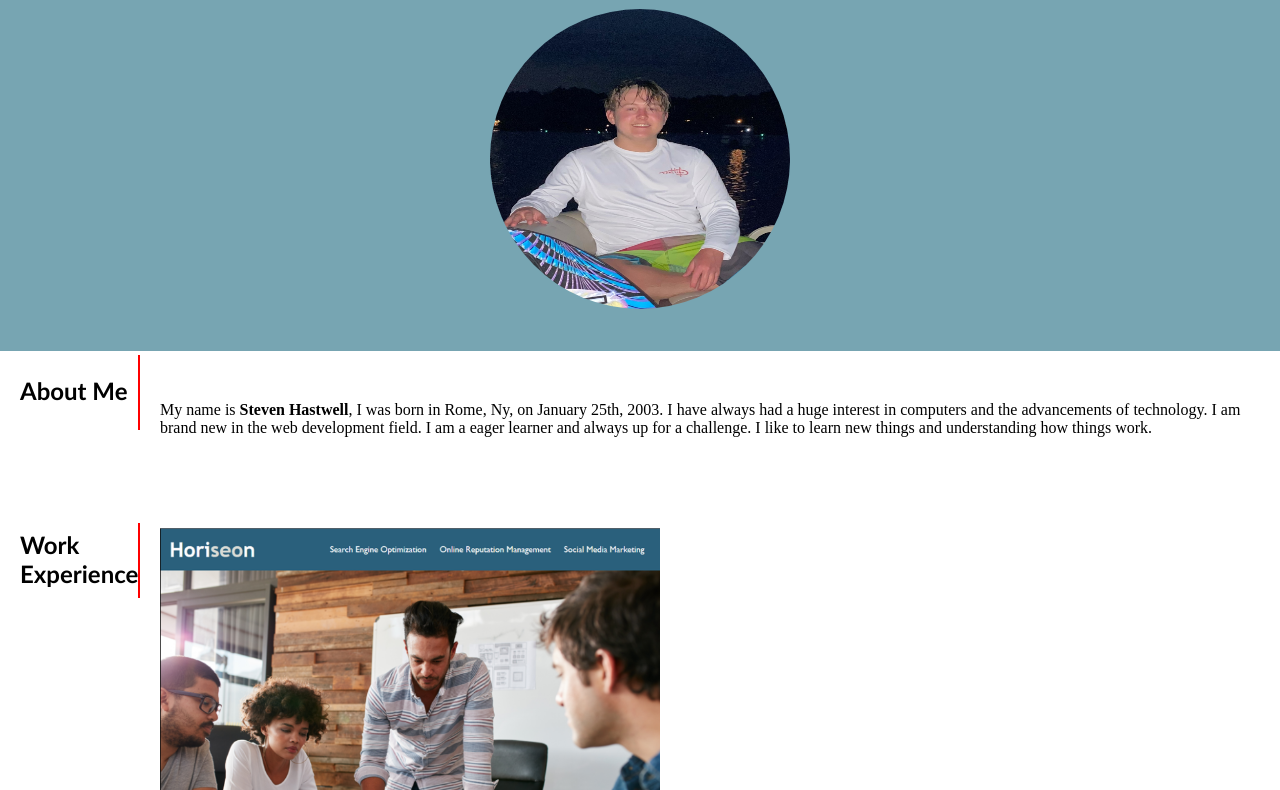
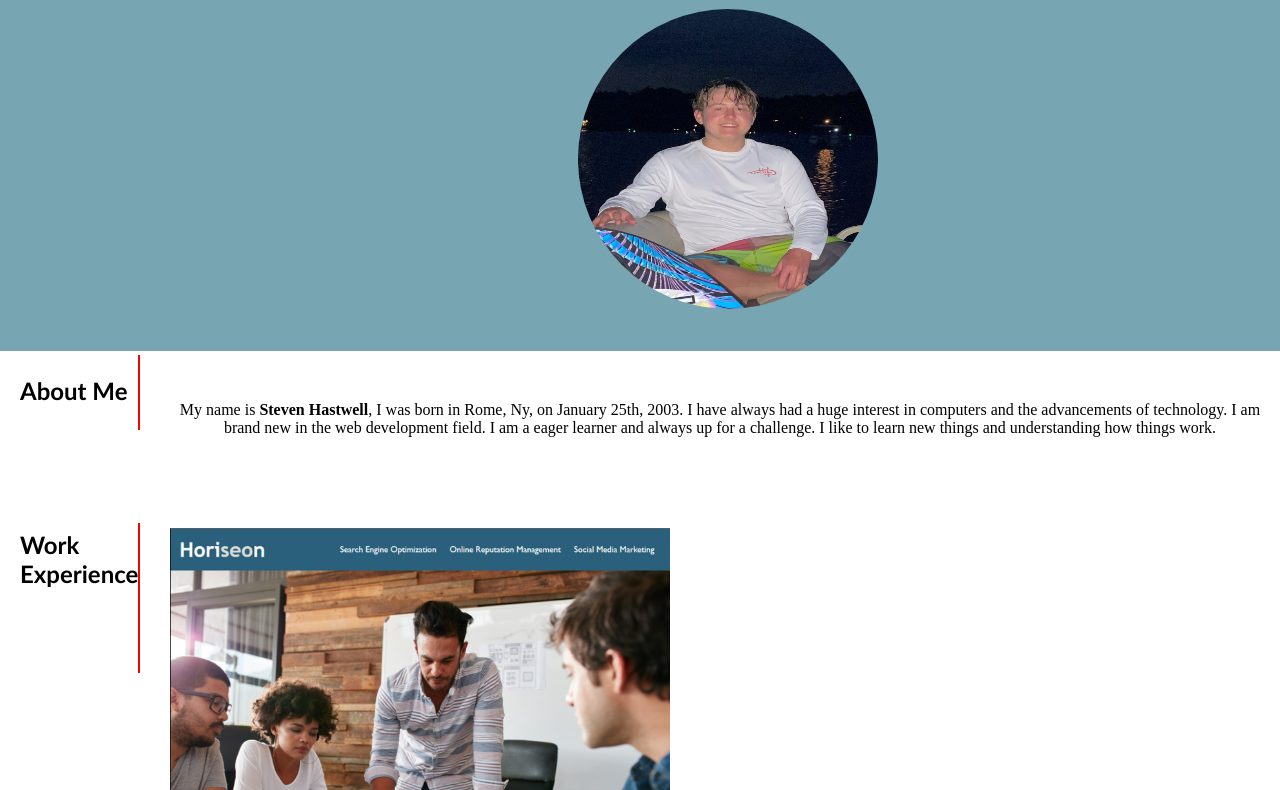
Before and after one commit to Storm-Mercy/shastwell-portfolio, a plain HTML site: page index.html in a window 1280 px wide. Shown: the part 92-882 px from the top of the page. Drawn offline with Linux system fonts and the light colour scheme; files whose address does not match are found by name.

Commit message:
made more changes centering everything below the nav and some cleaning up some of the code on the css

```diff
--- a/Assets/css/style.css
+++ b/Assets/css/style.css
@@ -40,9 +40,7 @@ main {
 }
 
 main img {
-    margin: 3% 0 3% 0;
-    /* height: 20em;
-    width: 20em; */
+    margin: 3% 0 3% 175px;
     border-radius: 100%;
 }
 /* change px to % of width and height later!!!! */
@@ -83,12 +81,12 @@ main img {
     margin-top: -65px;
     border: none;
     border-left: 2px solid red;
-    height: 75px;
+    height: 150px;
     width: 1px;
 }
 
 .contact_me_text {
-    margin: 550px 10px -40px 0;
+    margin: 475px 10px -40px 0;
     float: left;
 }
 
@@ -104,7 +102,7 @@ main img {
 
 aside {
     padding-bottom: auto;
-    margin-bottom: 0;
+    margin-bottom: 50px;
 }
 
 p {
@@ -114,6 +112,7 @@ p {
     margin-inline-start: 0px;
     margin-inline-end: 0px;
     margin-top: 50px;
+    text-align: center;
 }
 
 .s2 img {
@@ -121,6 +120,10 @@ p {
     height: 125%;
     width: 500px;
     display: inline-block;
+    text-align: center;
+    display: inline-block;
+    margin-left: 10px;
+    text-align: center;
 }
 
 .s2 img:hover {
--- a/index.html
+++ b/index.html
@@ -80,6 +80,9 @@
 
                 <div class="coming_soon" href="">
                     <img src=".//Assets/Images/coming-soon-transparent-17.png" alt="a picture saying coming soon"/>
+                    <img src="./Assets/Images/coming-soon-transparent-17.png" alt="a picture saying coming soon"/>
+                    <img src=".//Assets/Images/coming-soon-transparent-17.png" alt="a picture saying coming soon"/>
+                    <img src=".//Assets/Images/coming-soon-transparent-17.png" alt="a picture saying coming soon"/>
                 </div>
 
             </section>
```
